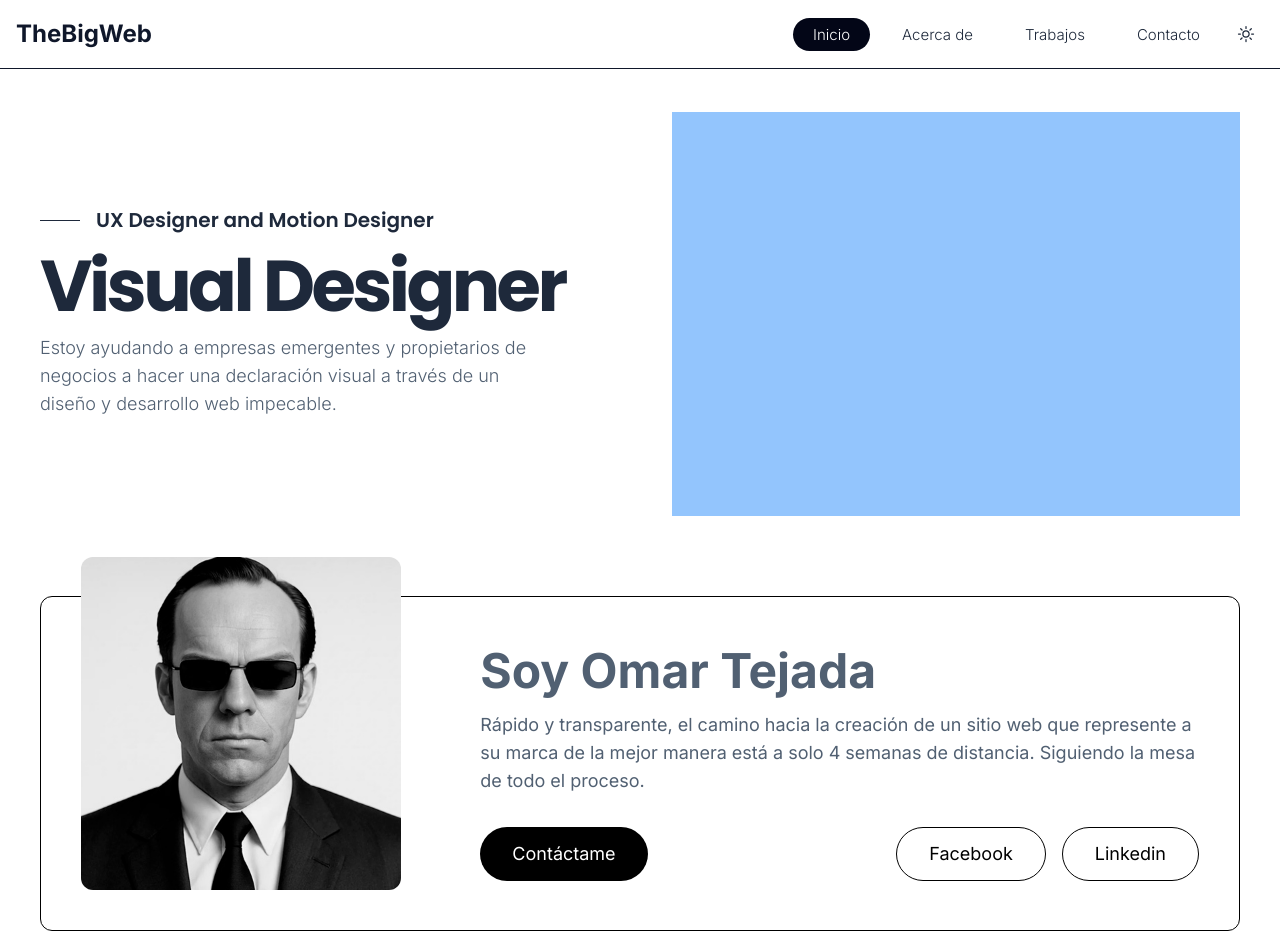
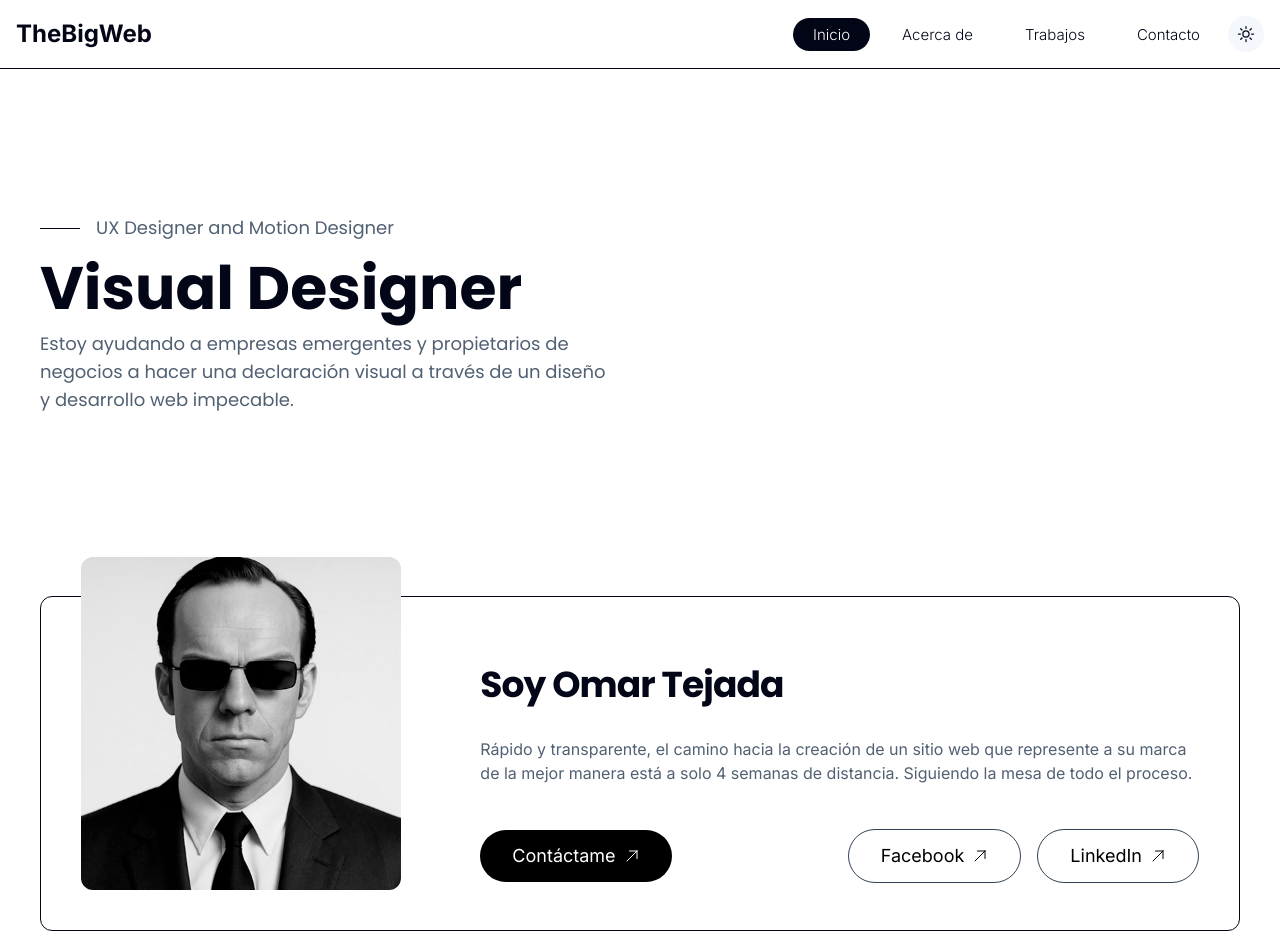
Before and after one commit to fullstackboss/thebigweb, a Vue app: page / in a window 1280 px wide. Shown: the top 952 px of the page. Built offline with nearby package versions, Linux system fonts and the light colour scheme.

Commit message:
ordenando estilos antes de maquetar todo

```diff
--- a/src/components/BigFoot.vue
+++ b/src/components/BigFoot.vue
@@ -1,6 +1,6 @@
 <template>
   <footer style="background: var(--color-background);">
-    <div class="container mx-auto px-4 py-6 border-t border-theme" style="border-color:var(--color-elborder)">
+    <div class="container mx-auto px-4 py-6 border-t border-theme" style="border-color:var(--color-border)">
       <div class="flex flex-col md:flex-row justify-between items-center gap-6" style="color: var(--color-primary);">
         <p class="text-sm order-3 md:order-1">&copy; 2024 Todos los derechos reservados. Omar Tejada</p>
         <div class="flex space-x-4 items-center order-1 md:order-2">
--- a/src/components/BigHead.vue
+++ b/src/components/BigHead.vue
@@ -1,8 +1,8 @@
 <template>
   <header style="background: var(--color-background); position: fixed; top: 0; left: 0; width: 100%; z-index: 50;">
-    <nav class="container mx-auto px-4 py-4 border-b border-theme relative" style="border-color:var(--color-elborder)">
+    <nav class="container mx-auto px-4 py-4 border-b border-theme relative" style="border-color:var(--color-border)">
       <div class="flex justify-between items-center">
-        <div class="text-2xl font-bold text-theme-primary" style="color: var(--color-accent);">
+        <div class="text-2xl font-bold text-theme-primary" style="color: var(--color-textoresalta);">
           TheBigWeb
         </div>
         <!-- Botón hamburguesa para tablet y móvil -->
@@ -10,7 +10,7 @@
           <button
             @click="toggleTheme"
             class="p-2 rounded-full transition hover:bg-theme-hover"
-            style="background: var(--color-card); color: var(--color-primary);"
+            style="background: var(--color-suave); color: var(--color-primary);"
           >
             <SunIcon v-if="currentTheme === 'light'" class="w-5 h-5" />
             <MoonIcon v-else class="w-5 h-5" />
@@ -18,7 +18,7 @@
           <button
             @click="toggleMenu"
             class="p-2 rounded-lg transition hover:bg-theme-hover"
-            style="background: var(--color-card); color: var(--color-primary);"
+            style="background: var(--color-neutro); color: var(--color-primary);"
             aria-label="Toggle menu"
           >
             <Bars3Icon v-if="!isMenuOpen" class="w-6 h-6" />
@@ -36,7 +36,7 @@
           <button
             @click="toggleTheme"
             class="p-2 rounded-full transition hover:bg-theme-hover"
-            style="background: var(--color-card); color: var(--color-primary);"
+            style="background: var(--color-suave); color: var(--color-primary);"
           >
             <SunIcon v-if="currentTheme === 'light'" class="w-5 h-5" />
             <MoonIcon v-else class="w-5 h-5" />
--- /dev/null
+++ b/src/components/Button.vue
@@ -0,0 +1,113 @@
+<template>
+  <a
+    :href="url"
+    :class="buttonClasses"
+    :style="buttonStyles"
+    @mouseenter="isHovered = true"
+    @mouseleave="isHovered = false"
+  >
+    <span class="flex items-center gap-2">
+      <slot>{{ text }}</slot>
+      <component
+        :is="iconComponent"
+        class="w-4 h-4"
+      />
+    </span>
+  </a>
+</template>
+
+<script setup>
+import { computed, ref } from 'vue'
+import {
+  ArrowUpRightIcon,
+  EnvelopeIcon,
+  PhoneIcon,
+  ChatBubbleLeftRightIcon,
+  UserIcon,
+  HomeIcon,
+  InformationCircleIcon,
+  BriefcaseIcon
+} from '@heroicons/vue/24/outline'
+
+const props = defineProps({
+  text: {
+    type: String,
+    default: 'Botón'
+  },
+  url: {
+    type: String,
+    default: '#'
+  },
+  rounded: {
+    type: String,
+    default: 'full' // 'none', 'sm', 'md', 'lg', 'full'
+  },
+  backgroundColor: {
+    type: String,
+    default: 'var(--color-oscuro)'
+  },
+  backgroundColorHover: {
+    type: String,
+    default: 'var(--color-medio)'
+  },
+  textColor: {
+    type: String,
+    default: 'var(--color-primary)'
+  },
+  textColorHover: {
+    type: String,
+    default: 'var(--color-medio)'
+  },
+  border: {
+    type: String,
+    default: 'none'
+  },
+  minWidth: {
+    type: String,
+    default: 'auto'
+  },
+  icon: {
+    type: String,
+    default: 'ArrowUpRightIcon'
+  }
+})
+
+const isHovered = ref(false)
+
+const buttonClasses = computed(() => {
+  const roundedClasses = {
+    'none': 'rounded-none',
+    'sm': 'rounded-sm',
+    'md': 'rounded-md',
+    'lg': 'rounded-lg',
+    'full': 'rounded-full'
+  }
+
+  return [
+    'inline-flex items-center justify-center px-8 py-3 text-lg font-normal transition-all duration-200 focus:outline-none',
+    roundedClasses[props.rounded] || 'rounded-full'
+  ].join(' ')
+})
+
+const buttonStyles = computed(() => ({
+  backgroundColor: isHovered.value ? props.backgroundColorHover : props.backgroundColor,
+  border: props.border,
+  minWidth: props.minWidth,
+  color: isHovered.value ? props.textColorHover : props.textColor
+}))
+
+const iconComponent = computed(() => {
+  const iconMap = {
+    'ArrowUpRightIcon': ArrowUpRightIcon,
+    'EnvelopeIcon': EnvelopeIcon,
+    'PhoneIcon': PhoneIcon,
+    'ChatBubbleLeftRightIcon': ChatBubbleLeftRightIcon,
+    'UserIcon': UserIcon,
+    'HomeIcon': HomeIcon,
+    'InformationCircleIcon': InformationCircleIcon,
+    'BriefcaseIcon': BriefcaseIcon
+  }
+
+  return iconMap[props.icon] || ArrowUpRightIcon
+})
+</script>
--- a/src/components/MenuItem.vue
+++ b/src/components/MenuItem.vue
@@ -50,8 +50,8 @@ const activeStyle = {
   border: '0px solid var(--color-border)',
   borderRadius: '9999px',
   padding: '7px 20px',
-  color: 'var(--color-btnaccentext)',
-  background: 'var(--color-btnaccent)',
+  color: 'var(--color-neutro)',
+  background: 'var(--color-textoresalta)',
   fontWeight: 300,
   transition: 'border 0.2s, color 0.2s, background 0.2s',
 }
--- a/src/pages/Home.vue
+++ b/src/pages/Home.vue
@@ -14,14 +14,14 @@
           <h1 class="tit-grande mt-2">
             Visual Designer
           </h1>
-          <p class="mt-6 text-parrafo max-w-lg mx-auto lg:mx-0">
+          <p class="mt-6 tit-normal mx-auto lg:mx-0">
             Estoy ayudando a empresas emergentes y propietarios de negocios a hacer una declaración visual a través de
             un diseño y desarrollo web impecable.
           </p>
         </div>
         <div class="order-1 lg:order-2">
           <!-- Animación Rive -->
-          <div class="w-full flex justify-center items-center py-0 lg:py-8 bg-blue-300">
+          <div class="w-full flex justify-center items-center py-0 lg:py-8 bg-blue-0">
             <canvas ref="riveCanvas" width="400" height="400" class="max-w-full h-auto" style="height: 340px;" ></canvas>
           </div>
         </div>
@@ -34,38 +34,58 @@
 
   <!-- SOY OMAR -->
   <div class="container my-12">
-    <div class="border border-black rounded-xl flex lg:flex-row md:flex-col flex-col">
+    <div class="border  rounded-xl flex lg:flex-row md:flex-col flex-col" style="border-color: var(--color-border);">
       <div class="lg:w-4/12 w-full flex justify-center">
         <div class="relative -top-[40px] lg:-top-[40px] md:-top-[50px] p-5 lg:p-0 rounded-xl">
-          <img class="rounded-xl object-contain w-96 xl:w-80 lg:w-64 md:w-80"
+          <img class="rounded-xl object-contain w-72 xl:w-80 lg:w-64 md:w-80"
             :src="currentTheme === 'dark' ? fotoDark : fotoLight" alt="">
         </div>
       </div>
       <div class="lg:w-8/12 w-full flex flex-col justify-center px-6 lg:px-10 py-0 md:py-10">
-      <h1 class="font-bold text-5xl mb-4">Soy Omar Tejada</h1>
-      <p class="text-lg">
+      <h1 class="tit-mediano">Soy Omar Tejada</h1>
+      <p class="text-parrafo">
         Rápido y transparente, el camino hacia la creación de un sitio web que represente a su marca de la mejor
         manera está a solo 4 semanas de distancia. Siguiendo la mesa de todo el proceso.
       </p>
-      <div class="mt-8 flex flex-col sm:flex-row justify-between gap-4">
-        <div class="flex justify-center md:w-auto">
-          <button
-            class="bg-black text-white font-inter rounded-full px-8 py-3 text-lg font-normal transition hover:bg-gray-800 focus:outline-none w-full md:w-fit"
-          >
-            Contáctame
-          </button>
+      <div class="mt-8 mb-6 md:mb-0 flex flex-col sm:flex-row justify-between gap-4">
+        <div class="flex flex-col justify-center md:w-auto">
+          <Button
+            text="Contáctame"
+            url="#"
+            backgroundColor="var(--color-antineutro)"
+            backgroundColorHover="var(--color-mediooscuro)"
+            textColor="var(--color-neutro)"
+            textColorHover="var(--color-claro)"
+            rounded="full"
+            minWidth="fit-content"
+            icon="arrow-up-circle"
+          />
         </div>
         <div class="flex flex-col sm:flex-row justify-center gap-4 md:w-auto">
-          <button
-            class="bg-white text-black border border-black font-inter rounded-full px-8 py-3 text-lg font-normal transition hover:bg-gray-800 hover:text-white focus:outline-none w-full sm:w-auto"
-          >
-            Facebook
-          </button>
-          <button
-            class="bg-white text-black border border-black font-inter rounded-full px-8 py-3 text-lg font-normal transition hover:bg-gray-800 hover:text-white focus:outline-none w-full sm:w-auto"
-          >
-            Linkedin
-          </button>
+          <Button
+            text="Facebook"
+            url="#"
+            backgroundColor="var(--color-background)"
+            backgroundColorHover="var(--color-oscuro)"
+            textColor="var(--color-antineutro)"
+            textColorHover="white"
+            rounded="full"
+            border="1px solid var(--color-mediooscuro)"
+            minWidth="fit-content"
+            icon="ArrowUpRightIcon"
+          />
+          <Button
+            text="LinkedIn"
+            url="#"
+            backgroundColor="var(--color-background)"
+            backgroundColorHover="var(--color-oscuro)"
+            textColor="var(--color-antineutro)"
+            textColorHover="white"
+            rounded="full"
+            border="1px solid var(--color-mediooscuro)"
+            minWidth="fit-content"
+            icon="ArrowUpRightIcon"
+          />
         </div>
       </div>
     </div>
@@ -83,6 +103,7 @@ import { onMounted, onUnmounted, ref, nextTick, watch } from 'vue'
 import { getCurrentTheme } from '../theme.js'
 import fotoLight from '../assets/fotos/foto-light.jpg'
 import fotoDark from '../assets/fotos/foto-dark.jpg'
+import Button from '../components/Button.vue'
 
 const currentTheme = ref(getCurrentTheme())
 let observer
--- a/src/style.css
+++ b/src/style.css
@@ -10,7 +10,7 @@ html {
 body {
   font-family: 'Inter', system-ui, sans-serif;
   background-color: var(--color-background);
-  color: var(--color-text);
+  color: var(--color-textomedio);
   transition: background-color 0.3s ease, color 0.3s ease;
 }
 
@@ -19,36 +19,36 @@ body {
 }
 
 /* Utilidades de tipografía */
+
+
+/* SECCION */
 .tit-grande {
-  @apply font-poppins text-4xl sm:text-4xl md:text-5xl lg:text-7xl font-bold tracking-tighter mt-0 mb-4 md:mb-3;
-  color: var(--color-primary);
+  @apply font-poppins text-4xl sm:text-4xl md:text-5xl lg:text-6xl font-bold tracking-normal mt-0 mb-4 md:mb-3;
+  color: var(--color-textoresalta);
 }
+/* TIT BLOQUE */
 .tit-mediano {
-  @apply font-poppins text-xl sm:text-2xl md:text-3xl lg:text-5xl font-bold tracking-tight my-3 md:my-5;
-  color: var(--color-primary);
+  @apply font-poppins text-xl sm:text-2xl md:text-3xl lg:text-4xl font-bold tracking-tight my-3 md:my-5;
+  color: var(--color-textoresalta);
 }
+/* PRE SECCION */
 .tit-normal {
-  @apply font-poppins text-lg sm:text-xl md:text-2xl lg:text-xl font-semibold my-2 md:mb-2;
-  color: var(--color-primary);
+  @apply font-poppins text-lg sm:text-xl md:text-2xl lg:text-lg font-light my-2 md:mb-2;
+  color: var(--color-textomedio);
 }
-.tit-small {
-  @apply font-poppins text-base sm:text-lg md:text-xl font-semibold my-1 md:my-2;
-  color: var(--color-primary);
-}
+
 
 .text-grande {
   @apply font-inter text-lg sm:text-xl md:text-2xl font-light my-3 md:my-4;
-  color: var(--color-secondary);
+  color: var(--color-segundo);
 }
-.text-mediano {
-  @apply font-inter text-base sm:text-lg md:text-xl font-light my-2 md:my-3;
-  color: var(--color-secondary);
-}
+
+/* PARRAFO */
 .text-parrafo {
-  @apply font-inter text-sm sm:text-base md:text-lg font-light my-2 md:my-3;
-  color: var(--color-text-muted);
+  @apply font-inter text-xl sm:text-xl md:text-base font-normal my-2 md:my-3;
+  color: var(--color-textomedio);
 }
 .text-small {
   @apply font-inter text-xs sm:text-sm font-light my-1;
-  color: var(--color-text-muted);
+  color: var(--color-textomedio);
 }
--- a/src/theme.js
+++ b/src/theme.js
@@ -3,63 +3,43 @@
 
 export const theme = {
   light: {
-    primary: '#1E293B',  // Texto Principal
-    secondary: '#FF0000',
-    accent: '#0F172A', // color resalta para texto
+    primary:'#030617', //level1
+    oscuro:'#1E293B',//level2
+    mediooscuro:'#324154',//level3
+    medio:'#516072',//level4
+    medioclaro:'#A5B5C7',//level5
+    claro:'#E4EAF2',//level6
+    suave:'#F4F7FB',//level6
 
-    btnaccent: '#030617', // color resalta para boton
-    btnaccentext: '#ffffff', // color resalta texto para boton
-
-    elborder: '#0F172A', // FONDO General
-
-
-    background: '#ffffff', // FONDO General
-    surface: '#f8f8f8',
-    card: '#ffffff',
-    text: '#516072', // texto normal
-    textSecondary: '#333333',
-    border: '#e0e0e0',
-    borderLight: '#f0f0f0',
-    hover: '#f5f5f5',
-    active: '#e8e8e8',
-    disabled: '#cccccc',
-    success: '#000000',
-    error: '#000000',
-    warning: '#333333',
-    info: '#666666',
-    shadow: 'rgba(0, 0, 0, 0.1)',
-    shadowDark: 'rgba(0, 0, 0, 0.2)',
+    background:'#FFFFFF',
+    textooscuro:'#030617',
+    textoresalta:'#030617',
+    textomedio:'#516072',
+    border:'#030617',
+    shadow:'#516072',
+    neutro:'#FFFFFF',
+    antineutro:'#000000',
+    test:'#f00',
   },
   dark: {
-    primary: '#A5B5C7',   // Texto Principal
-    secondary: '#FF0000',
-    accent: '#FFFFFF', // color resalta para texto
+    primary:'#A5B5C7',//level1
+    oscuro:'#1E293B',//level2
+    mediooscuro:'#324154',//level3
+    medio:'#516072',//level4
+    medioclaro:'#A5B5C7',//level5
+    claro:'#E4EAF2',//level6
+    suave:'#1E293B',//level6
 
-    btnaccent: '#324154', // color resalta para boton
-    btnaccentext: '#ffffff', // color resalta texto para boton
-
-    elborder: '#324154', // FONDO General
-
-    background: '#030617', // FONDO General
-    surface: '#111111',
-    card: '#0F172A',
-    text: '#A5B5C7',  // texto normal
-    textSecondary: '#cccccc',
-    border: '#333333',
-    borderLight: '#222222',
-    hover: '#1a1a1a',
-    active: '#222222',
-    disabled: '#444444',
-    success: '#ffffff',
-    error: '#ffffff',
-    warning: '#cccccc',
-    info: '#999999',
-    shadow: 'rgba(255, 255, 255, 0.1)',
-    shadowDark: 'rgba(255, 255, 255, 0.2)',
+    background:'#030617',
+    textooscuro:'#E4EAF2',
+    textoresalta:'#FFFFFF',
+    textomedio:'#A5B5C7',
+    border:'#324154',
+    shadow:'#516072',
+    neutro:'#000000',
+    antineutro:'#FFFFFF',
+    test:'#00f',
   }
-
-
-
 }
 
 function setCSSVariables(themeObj) {
```
